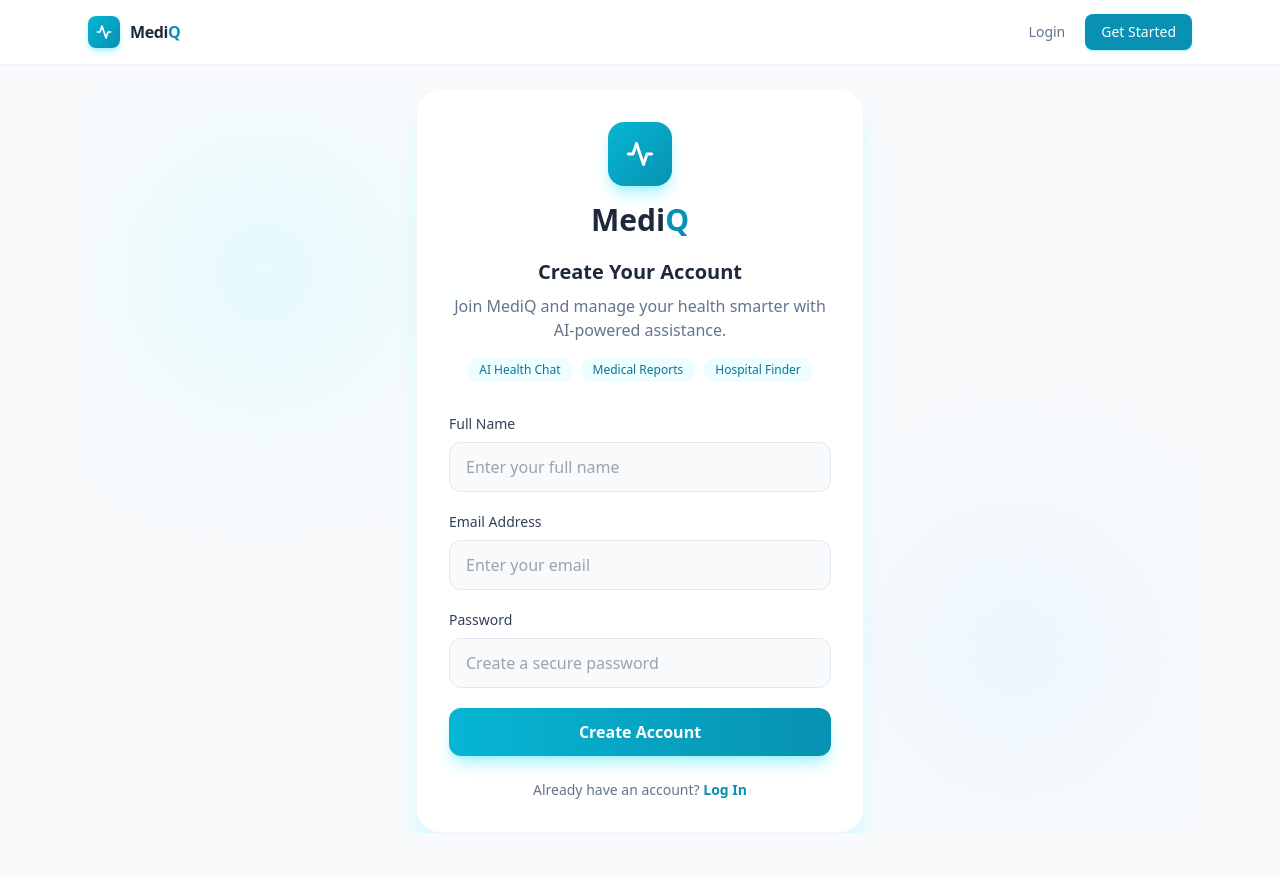
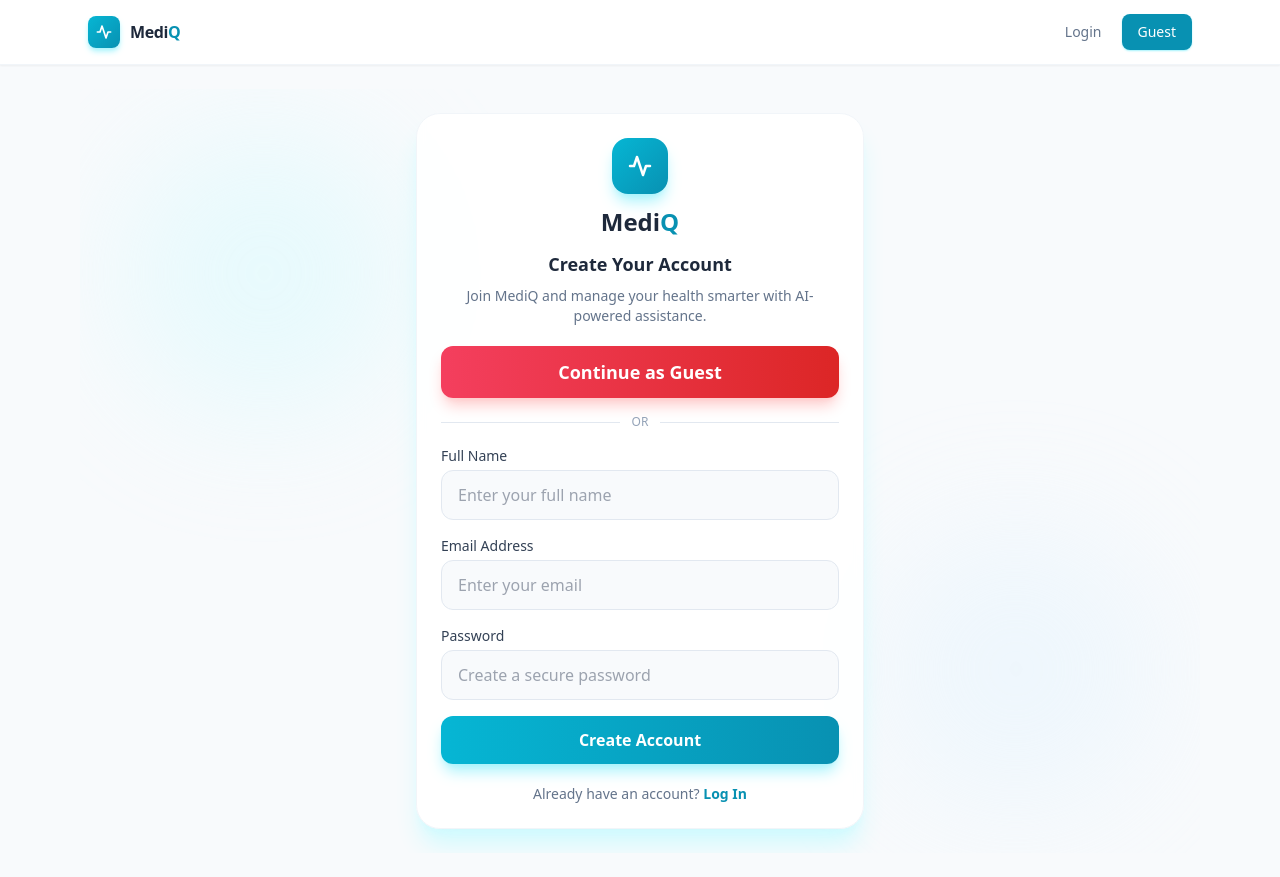
Before and after one commit to vansh1011/Medical-help, a React (Vite) app in the folder frontend/: page /register in a window 1280 px wide. Built offline with nearby package versions, Linux system fonts and the light colour scheme; no server answers.

Commit message:
feat: add Continue as Guest option

```diff
--- a/frontend/src/components/Navbar.jsx
+++ b/frontend/src/components/Navbar.jsx
@@ -3,8 +3,9 @@ import { Link, NavLink, useNavigate } from 'react-router-dom';
 import toast from 'react-hot-toast';
 import { useAuth } from '../context/AuthContext';
 
+
 export default function Navbar() {
-  const { user, logout } = useAuth();
+  const { user, logout , login } = useAuth();
   const navigate = useNavigate();
   const [menuOpen, setMenuOpen] = useState(false);
 
@@ -28,6 +29,18 @@ export default function Navbar() {
         ? 'text-cyan-700 bg-cyan-50 font-semibold'
         : 'text-slate-600 hover:text-cyan-600 hover:bg-slate-50'
     }`;
+
+    const handleGuest = async () => {
+
+
+    try {
+      await login("guest@gmail.com", "Guest@1234");
+      toast.success("Welcome!");
+      navigate("/");
+    } catch (err) {
+      toast.error("Guest login failed");
+    }
+  };
 
   return (
     <nav className="bg-white border-b border-slate-100 sticky top-0 z-50 shadow-sm">
@@ -77,12 +90,12 @@ export default function Navbar() {
             ) : (
               <>
                 <NavLink to="/login" className={linkClass}>Login</NavLink>
-                <NavLink
-                  to="/register"
+                <button
+                  onClick={handleGuest}
                   className="ml-1 px-4 py-2 text-sm rounded-lg bg-cyan-600 text-white font-medium hover:bg-cyan-700 transition-colors duration-200 shadow-sm shadow-cyan-200"
                 >
-                  Get Started
-                </NavLink>
+                  Guest
+                </button>
               </>
             )}
           </div>
@@ -174,13 +187,12 @@ export default function Navbar() {
                 >
                   Login
                 </NavLink>
-                <NavLink
-                  to="/register"
+                <button
                   className="block w-full px-3 py-2.5 text-base rounded-lg bg-cyan-600 text-white font-medium hover:bg-cyan-700 transition-colors text-center"
-                  onClick={() => setMenuOpen(false)}
+                  onClick={handleGuest}
                 >
-                  Get Started
-                </NavLink>
+                  Guest
+                </button>
               </div>
             )}
           </div>
--- a/frontend/src/pages/Login.jsx
+++ b/frontend/src/pages/Login.jsx
@@ -1,16 +1,16 @@
-import { useState } from 'react';
-import { Link, useNavigate } from 'react-router-dom';
-import toast from 'react-hot-toast';
-import { useAuth } from '../context/AuthContext';
-import Spinner from '../components/Spinner';
+import { useState } from "react";
+import { Link, useNavigate } from "react-router-dom";
+import toast from "react-hot-toast";
+import { useAuth } from "../context/AuthContext";
+import Spinner from "../components/Spinner";
 
 export default function Login() {
   const { login } = useAuth();
   const navigate = useNavigate();
 
   const [form, setForm] = useState({
-    email: '',
-    password: '',
+    email: "",
+    password: "",
   });
 
   const [busy, setBusy] = useState(false);
@@ -21,29 +21,41 @@ export default function Login() {
 
     try {
       await login(form.email, form.password);
-      toast.success('Welcome back!');
-      navigate('/');
+      toast.success("Welcome back!");
+      navigate("/");
     } catch (err) {
-      toast.error(err.response?.data?.error || 'Login failed');
+      toast.error(err.response?.data?.error || "Login failed");
+    } finally {
+      setBusy(false);
+    }
+  };
+
+  const handleGuest = async () => {
+    setBusy(true);
+
+    try {
+      await login("guest@gmail.com", "Guest@1234");
+      toast.success("Welcome!");
+      navigate("/");
+    } catch (err) {
+      toast.error("Guest login failed");
     } finally {
       setBusy(false);
     }
   };
 
   return (
-    <div className="relative min-h-[calc(100vh-64px)] flex items-center justify-center px-4 overflow-hidden bg-slate-50">
-
+    <div className="relative min-h-[calc(100vh-64px)] flex items-center justify-center px-4 py-6 overflow-hidden bg-slate-50">
       <div className="absolute top-10 left-10 w-72 h-72 bg-cyan-100 rounded-full blur-3xl opacity-40" />
       <div className="absolute bottom-10 right-10 w-72 h-72 bg-sky-100 rounded-full blur-3xl opacity-40" />
 
       <div className="relative w-full max-w-md">
-        <div className="bg-white/90 backdrop-blur-sm rounded-3xl border border-slate-100 shadow-xl shadow-cyan-100 p-8">
-
-          <div className="flex flex-col items-center mb-8">
-            <div className="w-16 h-16 rounded-2xl bg-gradient-to-br from-cyan-500 to-cyan-600 flex items-center justify-center shadow-lg shadow-cyan-200">
+        <div className="bg-white/90 backdrop-blur-sm rounded-3xl border border-slate-100 shadow-xl shadow-cyan-100 p-6">
+          <div className="flex flex-col items-center mb-5">
+            <div className="w-14 h-14 rounded-2xl bg-gradient-to-br from-cyan-500 to-cyan-600 flex items-center justify-center shadow-lg shadow-cyan-200">
               <svg
-                width="28"
-                height="28"
+                width="24"
+                height="24"
                 viewBox="0 0 24 24"
                 fill="none"
                 stroke="white"
@@ -55,37 +67,40 @@ export default function Login() {
               </svg>
             </div>
 
-            <h1 className="text-3xl font-bold mt-4">
+            <h1 className="text-2xl font-bold mt-3">
               <span className="text-slate-800">Medi</span>
               <span className="text-cyan-600">Q</span>
             </h1>
 
-            <h2 className="text-xl font-semibold text-slate-800 mt-5">
+            <h2 className="text-lg font-semibold text-slate-800 mt-3">
               Welcome Back
             </h2>
 
-            <p className="text-slate-500 text-center mt-2">
+            <p className="text-slate-500 text-center mt-2 text-sm">
               Sign in to access your medical dashboard and AI assistant.
             </p>
-
-            <div className="flex flex-wrap justify-center gap-2 mt-4">
-              <span className="px-3 py-1 text-xs rounded-full bg-cyan-50 text-cyan-700">
-                AI Assistant
-              </span>
-
-              <span className="px-3 py-1 text-xs rounded-full bg-cyan-50 text-cyan-700">
-                Medical Reports
-              </span>
-
-              <span className="px-3 py-1 text-xs rounded-full bg-cyan-50 text-cyan-700">
-                Nearby Hospitals
-              </span>
-            </div>
           </div>
 
-          <form onSubmit={onSubmit} className="space-y-5">
+          <button
+            onClick={handleGuest}
+            disabled={busy}
+     className="w-full mb-4 bg-rose-600 text-white py-3 rounded-xl font-bold text-lg hover:bg-rose-700 transition-all duration-200 shadow-lg ">
+            {busy && <Spinner size={4} />}
+            Continue as Guest
+          </button>
+
+
+          <div className="flex items-center mb-4">
+            <div className="flex-1 h-px bg-slate-200"></div>
+            <span className="px-3 text-xs font-medium text-slate-400">
+              OR
+            </span>
+            <div className="flex-1 h-px bg-slate-200"></div>
+          </div>
+
+          <form onSubmit={onSubmit} className="space-y-4">
             <div>
-              <label className="block text-sm font-medium text-slate-700 mb-2">
+              <label className="block text-sm font-medium text-slate-700 mb-1">
                 Email Address
               </label>
 
@@ -102,7 +117,7 @@ export default function Login() {
             </div>
 
             <div>
-              <label className="block text-sm font-medium text-slate-700 mb-2">
+              <label className="block text-sm font-medium text-slate-700 mb-1">
                 Password
               </label>
 
@@ -127,9 +142,9 @@ export default function Login() {
             </button>
           </form>
 
-          <div className="mt-6 text-center">
+          <div className="mt-5 text-center">
             <p className="text-sm text-slate-500">
-              Don't have an account?{' '}
+              Don't have an account?{" "}
               <Link
                 to="/register"
                 className="font-semibold text-cyan-600 hover:text-cyan-700 hover:underline"
--- a/frontend/src/pages/Register.jsx
+++ b/frontend/src/pages/Register.jsx
@@ -1,17 +1,17 @@
-import { useState } from 'react';
-import { Link, useNavigate } from 'react-router-dom';
-import toast from 'react-hot-toast';
-import { useAuth } from '../context/AuthContext';
-import Spinner from '../components/Spinner';
+import { useState } from "react";
+import { Link, useNavigate } from "react-router-dom";
+import toast from "react-hot-toast";
+import { useAuth } from "../context/AuthContext";
+import Spinner from "../components/Spinner";
 
 export default function Register() {
-  const { register } = useAuth();
+  const { register, login } = useAuth();
   const navigate = useNavigate();
 
   const [form, setForm] = useState({
-    name: '',
-    email: '',
-    password: '',
+    name: "",
+    email: "",
+    password: "",
   });
 
   const [busy, setBusy] = useState(false);
@@ -22,31 +22,42 @@ export default function Register() {
 
     try {
       await register(form.name, form.email, form.password);
-      toast.success('Account created successfully');
-      navigate('/');
+      toast.success("Account created successfully");
+      navigate("/");
     } catch (err) {
-      toast.error(err.response?.data?.error || 'Registration failed');
+      toast.error(err.response?.data?.error || "Registration failed");
+    } finally {
+      setBusy(false);
+    }
+  };
+
+  const handleGuest = async () => {
+    setBusy(true);
+
+    try {
+      await login("guest@gmail.com", "Guest@1234");
+      toast.success("Welcome!");
+      navigate("/");
+    } catch (err) {
+      toast.error("Guest login failed");
     } finally {
       setBusy(false);
     }
   };
 
   return (
-    <div className="relative min-h-[calc(100vh-64px)] flex items-center justify-center px-4 overflow-hidden bg-slate-50">
-
-      {/* Background Blur Effects */}
+    <div className="relative min-h-[calc(100vh-64px)] flex items-center justify-center px-4 py-6 overflow-hidden bg-slate-50">
       <div className="absolute top-10 left-10 w-72 h-72 bg-cyan-100 rounded-full blur-3xl opacity-40" />
       <div className="absolute bottom-10 right-10 w-72 h-72 bg-sky-100 rounded-full blur-3xl opacity-40" />
 
       <div className="relative w-full max-w-md">
-        <div className="bg-white/90 backdrop-blur-sm rounded-3xl border border-slate-100 shadow-xl shadow-cyan-100 p-8">
+        <div className="bg-white/90 backdrop-blur-sm rounded-3xl border border-slate-100 shadow-xl shadow-cyan-100 p-6">
 
-          {/* Logo */}
-          <div className="flex flex-col items-center mb-8">
-            <div className="w-16 h-16 rounded-2xl bg-gradient-to-br from-cyan-500 to-cyan-600 flex items-center justify-center shadow-lg shadow-cyan-200">
+          <div className="flex flex-col items-center mb-5">
+            <div className="w-14 h-14 rounded-2xl bg-gradient-to-br from-cyan-500 to-cyan-600 flex items-center justify-center shadow-lg shadow-cyan-200">
               <svg
-                width="28"
-                height="28"
+                width="24"
+                height="24"
                 viewBox="0 0 24 24"
                 fill="none"
                 stroke="white"
@@ -58,38 +69,44 @@ export default function Register() {
               </svg>
             </div>
 
-            <h1 className="text-3xl font-bold mt-4">
+            <h1 className="text-2xl font-bold mt-3">
               <span className="text-slate-800">Medi</span>
               <span className="text-cyan-600">Q</span>
             </h1>
 
-            <h2 className="text-xl font-semibold text-slate-800 mt-5">
+            <h2 className="text-lg font-semibold text-slate-800 mt-3">
               Create Your Account
             </h2>
 
-            <p className="text-slate-500 text-center mt-2">
-              Join MediQ and manage your health smarter with AI-powered assistance.
+            <p className="text-slate-500 text-center mt-2 text-sm">
+              Join MediQ and manage your health smarter with AI-powered
+              assistance.
             </p>
-
-            <div className="flex flex-wrap justify-center gap-2 mt-4">
-              <span className="px-3 py-1 text-xs rounded-full bg-cyan-50 text-cyan-700">
-                AI Health Chat
-              </span>
-
-              <span className="px-3 py-1 text-xs rounded-full bg-cyan-50 text-cyan-700">
-                Medical Reports
-              </span>
-
-              <span className="px-3 py-1 text-xs rounded-full bg-cyan-50 text-cyan-700">
-                Hospital Finder
-              </span>
-            </div>
           </div>
 
-          {/* Form */}
-          <form onSubmit={onSubmit} className="space-y-5">
+
+          <button
+            onClick={handleGuest}
+            disabled={busy}
+            className="w-full mb-4 bg-gradient-to-r from-rose-500 to-red-600 text-white py-3 rounded-xl text-lg font-bold shadow-lg shadow-red-200 hover:from-rose-600 hover:to-red-700 transition-all duration-200 disabled:opacity-70 flex items-center justify-center gap-2"
+          >
+            {busy && <Spinner size={4} />}
+            Continue as Guest
+          </button>
+
+
+          <div className="flex items-center mb-4">
+            <div className="flex-1 h-px bg-slate-200"></div>
+            <span className="px-3 text-xs font-medium text-slate-400">
+              OR
+            </span>
+            <div className="flex-1 h-px bg-slate-200"></div>
+          </div>
+
+
+          <form onSubmit={onSubmit} className="space-y-4">
             <div>
-              <label className="block text-sm font-medium text-slate-700 mb-2">
+              <label className="block text-sm font-medium text-slate-700 mb-1">
                 Full Name
               </label>
 
@@ -106,7 +123,7 @@ export default function Register() {
             </div>
 
             <div>
-              <label className="block text-sm font-medium text-slate-700 mb-2">
+              <label className="block text-sm font-medium text-slate-700 mb-1">
                 Email Address
               </label>
 
@@ -123,7 +140,7 @@ export default function Register() {
             </div>
 
             <div>
-              <label className="block text-sm font-medium text-slate-700 mb-2">
+              <label className="block text-sm font-medium text-slate-700 mb-1">
                 Password
               </label>
 
@@ -149,9 +166,10 @@ export default function Register() {
             </button>
           </form>
 
-          <div className="mt-6 text-center">
+
+          <div className="mt-5 text-center">
             <p className="text-sm text-slate-500">
-              Already have an account?{' '}
+              Already have an account?{" "}
               <Link
                 to="/login"
                 className="font-semibold text-cyan-600 hover:text-cyan-700 hover:underline"
```
